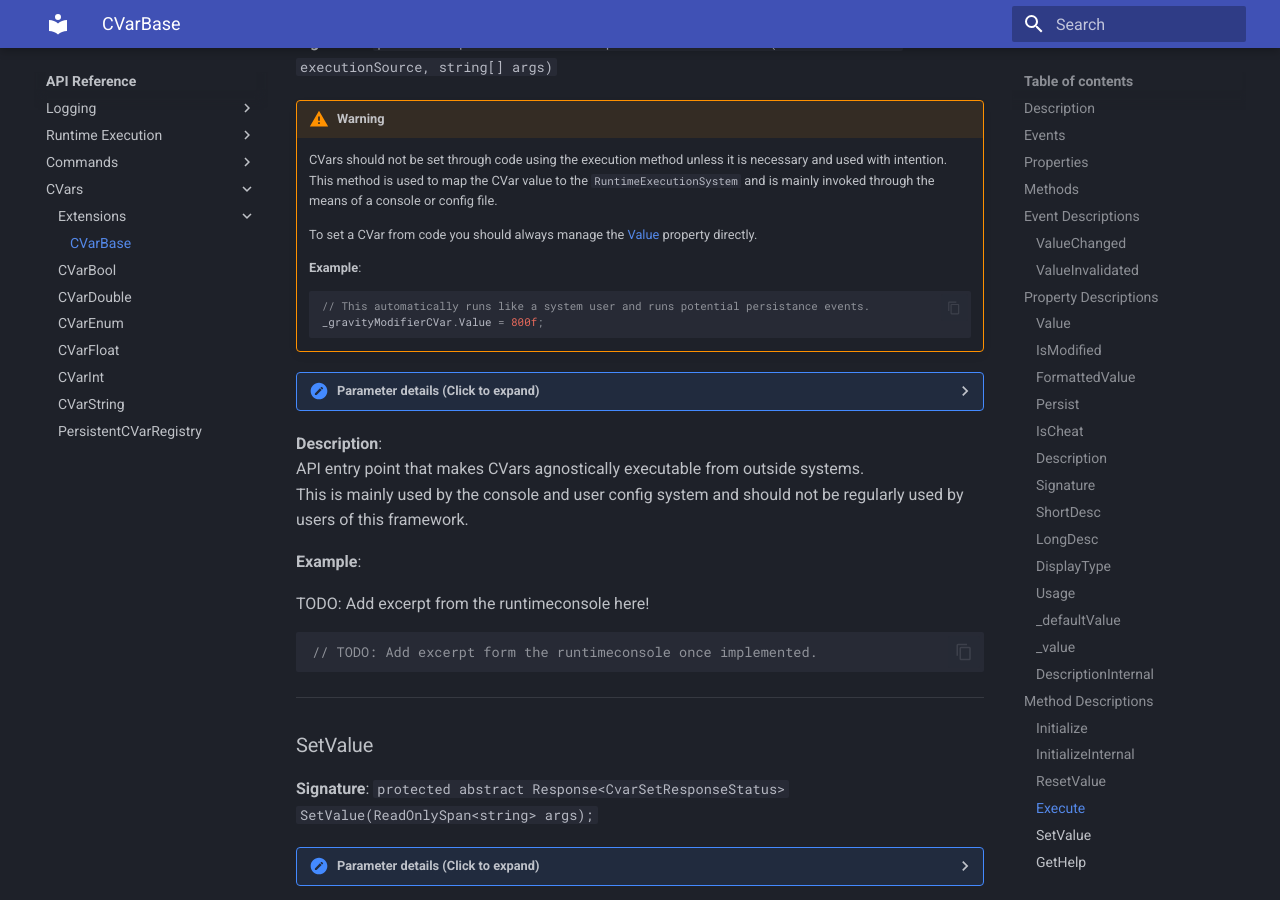
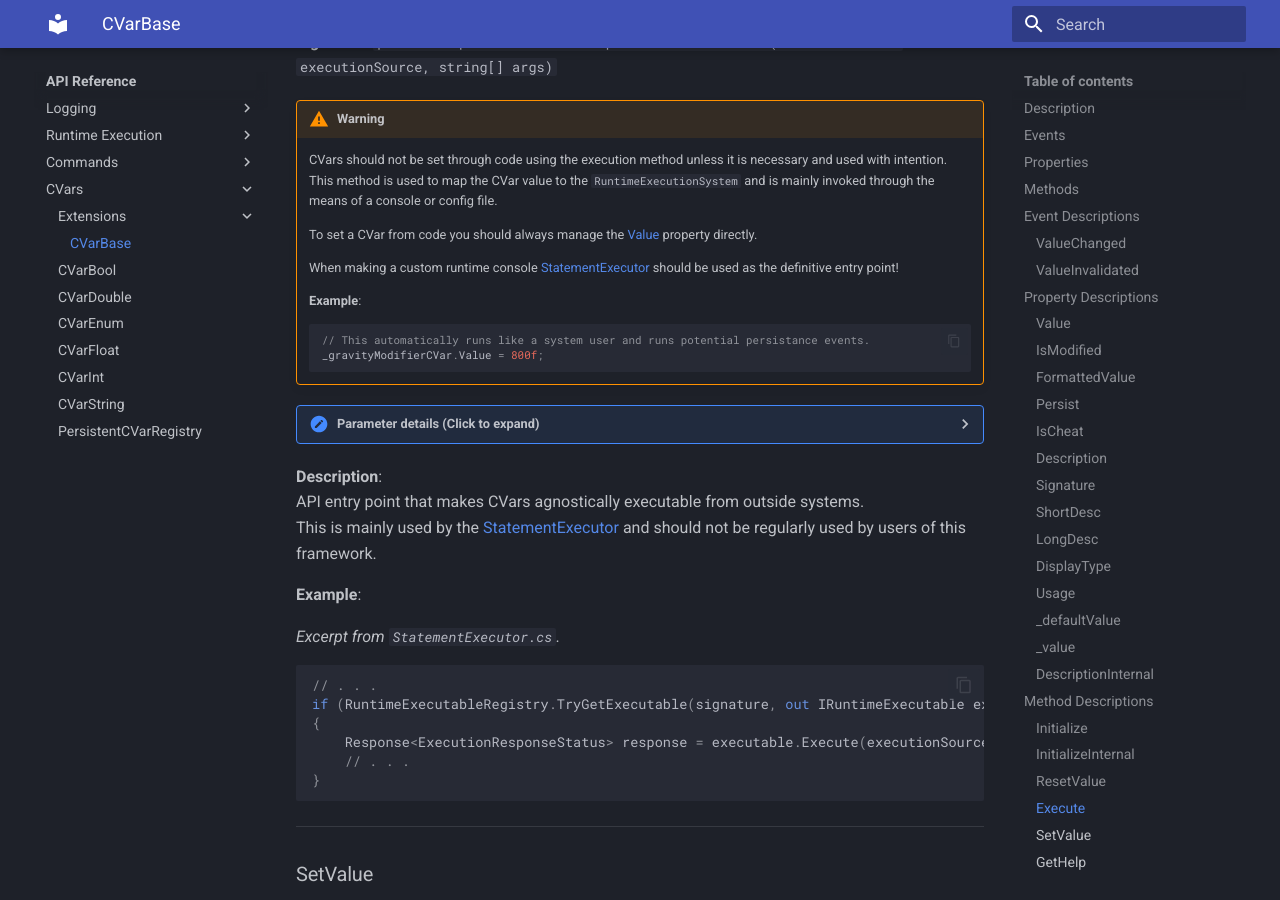
Before and after one commit to VonRiddarn/PikeConsole, an MkDocs documentation site: the page built from docs/api/CVars/Extensions/CVarBase_T.md, in a window 1280 px wide and 900 px high, scrolled down 9587 px. Built offline with MkDocs 1.6.1 and Material for MkDocs 9.7.7, drawn with Linux system fonts in a browser that asks for light colours.

Commit message:
docs: add warnings on usage

````diff
--- a/docs/api/CVars/Extensions/CVarBase_T.md
+++ b/docs/api/CVars/Extensions/CVarBase_T.md
@@ -379,6 +379,8 @@ CVars should not be set through code using the execution method unless it is nec
 
 To set a CVar from code you should always manage the [Value](#value) property directly.
 
+When making a custom runtime console [StatementExecutor](../../RuntimeExecution/StatementExecutor.md) should be used as the definitive entry point!
+
 **Example**:
 ```csharp
 // This automatically runs like a system user and runs potential persistance events.
@@ -403,13 +405,18 @@ _Since `ram_only` was used the value will not persist._
 
 **Description**:
 API entry point that makes CVars agnostically executable from outside systems.
-This is mainly used by the console and user config system and should not be regularly used by users of this framework.
+This is mainly used by the [StatementExecutor](../../RuntimeExecution/StatementExecutor.md) and should not be regularly used by users of this framework.
 
 **Example**:
 
-TODO: Add excerpt from the runtimeconsole here!
+_Excerpt from `StatementExecutor.cs`._
 ```csharp
-// TODO: Add excerpt form the runtimeconsole once implemented.
+// . . .
+if (RuntimeExecutableRegistry.TryGetExecutable(signature, out IRuntimeExecutable executable))
+{
+	Response<ExecutionResponseStatus> response = executable.Execute(executionSource, args);
+	// . . .
+}
 ```
 ---
 
````
